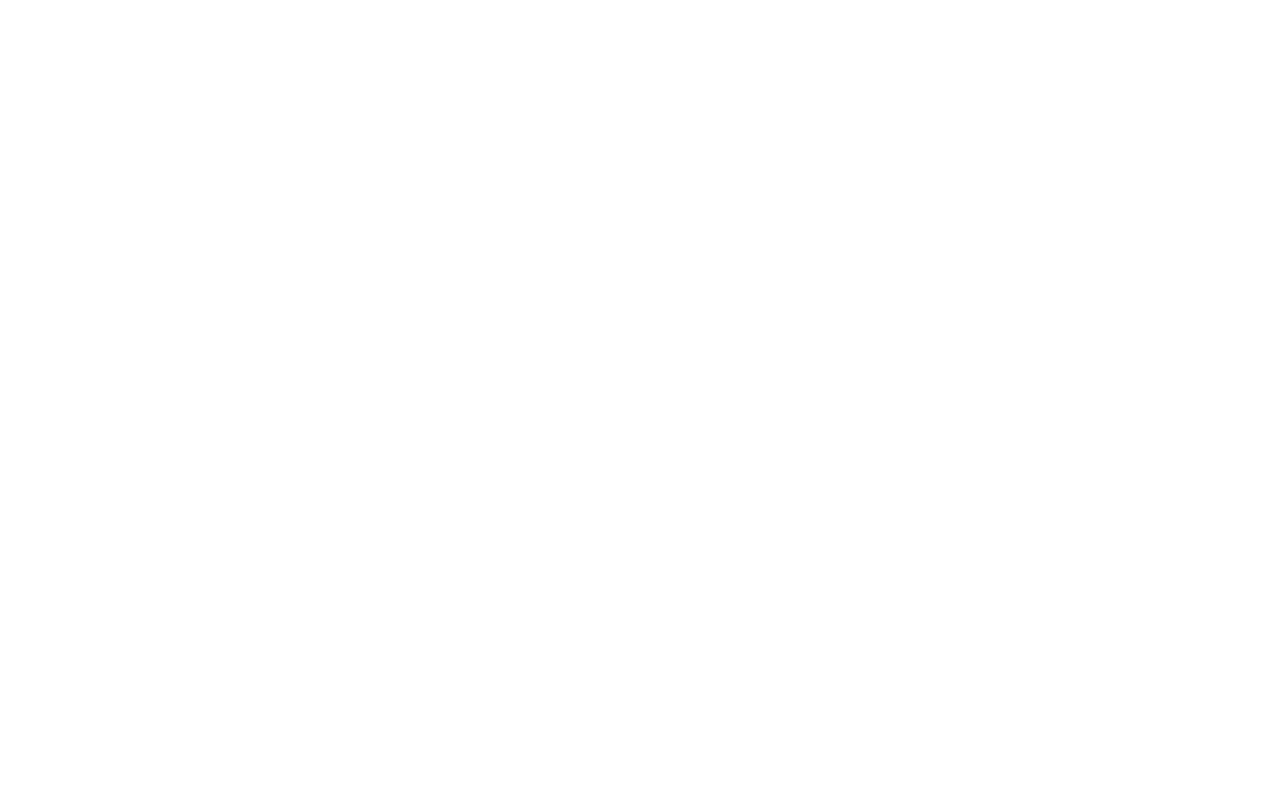
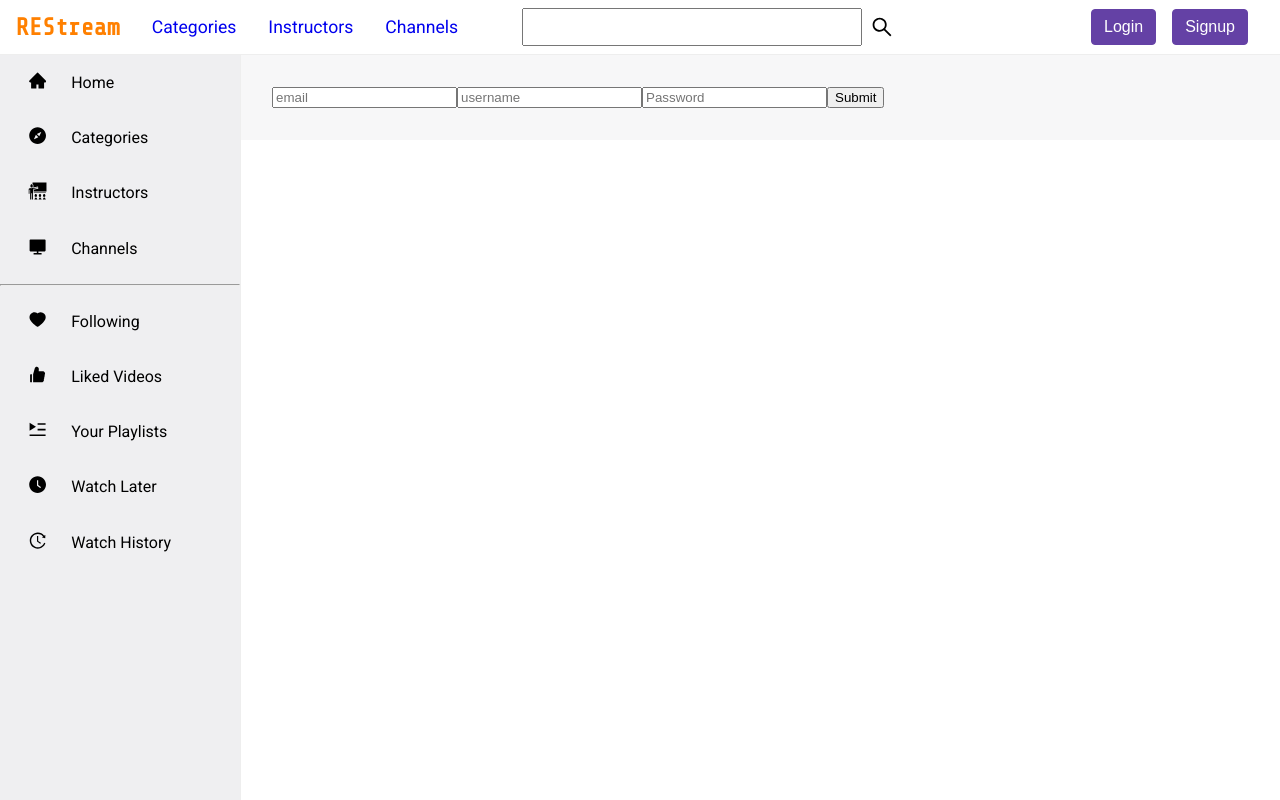
Before and after one commit to sohamsshah/REStream, a React (Create React App) app in the folder client/: page /auth/signup in a window 1280 px wide. Built offline with nearby package versions, Linux system fonts and the light colour scheme.

Commit message:
complete login functionality

```diff
--- a/client/src/App.js
+++ b/client/src/App.js
@@ -18,6 +18,8 @@
 import FollowingPage from './components/pages/FollowingPage/FollowingPage';
 import LikedVideosPage from './components/pages/LikedVideosPage/LikedVideosPage';
 import PlaylistsPage from './components/pages/PlaylistsPage/PlaylistsPage';
+import LoginPage from './components/pages/LoginPage/LoginPage';
+import SignupPage from './components/pages/SignupPage.jsx/SignupPage';
 
 function App() {
   return (
@@ -35,6 +37,8 @@
         <Route path="/following" exact component={() => <VideoPage Content={FollowingPage} />} />
         <Route path="/liked" exact component={() => <VideoPage Content={LikedVideosPage} />} />
         <Route path="/playlists" exact component={() => <VideoPage Content={PlaylistsPage} />} />
+        <Route path="/auth/login" exact component={() => <VideoPage Content={LoginPage} />} />
+        <Route path="/auth/signup" exact component={() => <VideoPage Content={SignupPage} />} />
 
       </Switch>
     </Router>
--- a/client/src/components/organisms/Navbar/Navbar.jsx
+++ b/client/src/components/organisms/Navbar/Navbar.jsx
@@ -4,14 +4,15 @@
 import Search from "../../molecules/Search/Search"
 import {NavLink} from "react-router-dom"
 import {useAuth} from "./../../../context/auth-context"
+import {Link} from"react-router-dom"
 
 function Navbar() {
     const {authState, dispatch} = useAuth();
     const {isUserLoggedIn} = authState;
 
-    function handleLogin(){
-        dispatch({type:"LOGIN", payload:{userId:"60a13ddc7e25f80154b8ec80"}})
-    }
+    // function handleLogin(){
+    //     dispatch({type:"LOGIN", payload:{userId:"60a13ddc7e25f80154b8ec80"}})
+    // }
 
     function handleLogout(){
         dispatch({type:"LOGOUT", payload:{userId:authState.currentUserId}})
@@ -61,8 +62,8 @@
             <div className="nav-CTA">
                 {(isUserLoggedIn)?(<Button kind="filled" onClick={handleLogout}>Logout</Button>):
                 (   <div>
-                    <Button kind="filled" onClick={handleLogin}>Login</Button>
-                    <Button kind="outlined">Signup</Button>
+                    <Link to="/auth/login"><Button kind="filled">Login</Button></Link>
+                    <Link to="/auth/signup"><Button kind="filled">Signup</Button></Link>
                     </div>
                 )}
 
--- /dev/null
+++ b/client/src/components/pages/LoginPage/LoginPage.jsx
@@ -0,0 +1,18 @@
+import React, { useState } from 'react'
+import {loginUser} from "./../../../utils/api-calls/auth"
+import {useAuth} from "./../../../context/auth-context"
+
+function LoginPage() {
+    const {dispatch} = useAuth();
+    const [username, setUsername] = useState("");
+    const [password, setPassword] = useState("");
+    return (
+        <div>
+          <input onChange={(e) => setUsername(e.target.value)} placeholder="username"/>
+          <input onChange={(e) => setPassword(e.target.value)} type="password" placeholder="Password"/>
+          <button onClick={() => loginUser(username, password, dispatch)}>Submit</button>
+        </div>
+    )
+}
+
+export default LoginPage
--- /dev/null
+++ b/client/src/components/pages/SignupPage.jsx/SignupPage.jsx
@@ -0,0 +1,20 @@
+import React, { useState } from 'react'
+import {signUpUser} from "./../../../utils/api-calls/auth"
+import {useAuth} from "./../../../context/auth-context"
+
+function SignupPage() {
+    const {dispatch} = useAuth();
+    const [email, setEmail] = useState("");
+    const [username, setUsername] = useState("");
+    const [password, setPassword] = useState("");
+    return (
+        <div>
+            <input onChange={(e) => setEmail(e.target.value)} placeholder="email"/>
+          <input onChange={(e) => setUsername(e.target.value)} placeholder="username"/>
+          <input onChange={(e) => setPassword(e.target.value)} type="password" placeholder="Password"/>
+          <button onClick={() => signUpUser(email, username, password, dispatch)}>Submit</button>
+        </div>
+    )
+}
+
+export default SignupPage
--- /dev/null
+++ b/client/src/utils/api-calls/auth.js
@@ -0,0 +1,45 @@
+import axios from "axios";
+
+export const loginUser = async (username, password, dispatch) => {
+
+    try {
+
+        const response = await axios.post(
+          `https://apirestream.sohamsshah.repl.co/auth/login`,
+          {
+            username: username,
+            password: password
+          }
+        );
+        if (response.status === 200) {
+            dispatch({type:"LOGIN", payload:{userId:response.data.user._id}})
+        }
+      } catch (error) {
+
+      } finally {
+
+      }
+}
+
+export const signUpUser = async (email, username, password, dispatch) => {
+
+    try {
+
+        const response = await axios.post(
+          `https://apirestream.sohamsshah.repl.co/auth/signup`,
+          {
+            email: email,
+            username: username,
+            password: password
+          }
+        );
+        console.log({response})
+        if (response.status === 201) {
+            dispatch({type:"LOGIN", payload:{userId:response.data.user._id}})
+        }
+      } catch (error) {
+
+      } finally {
+
+      }
+}
```
